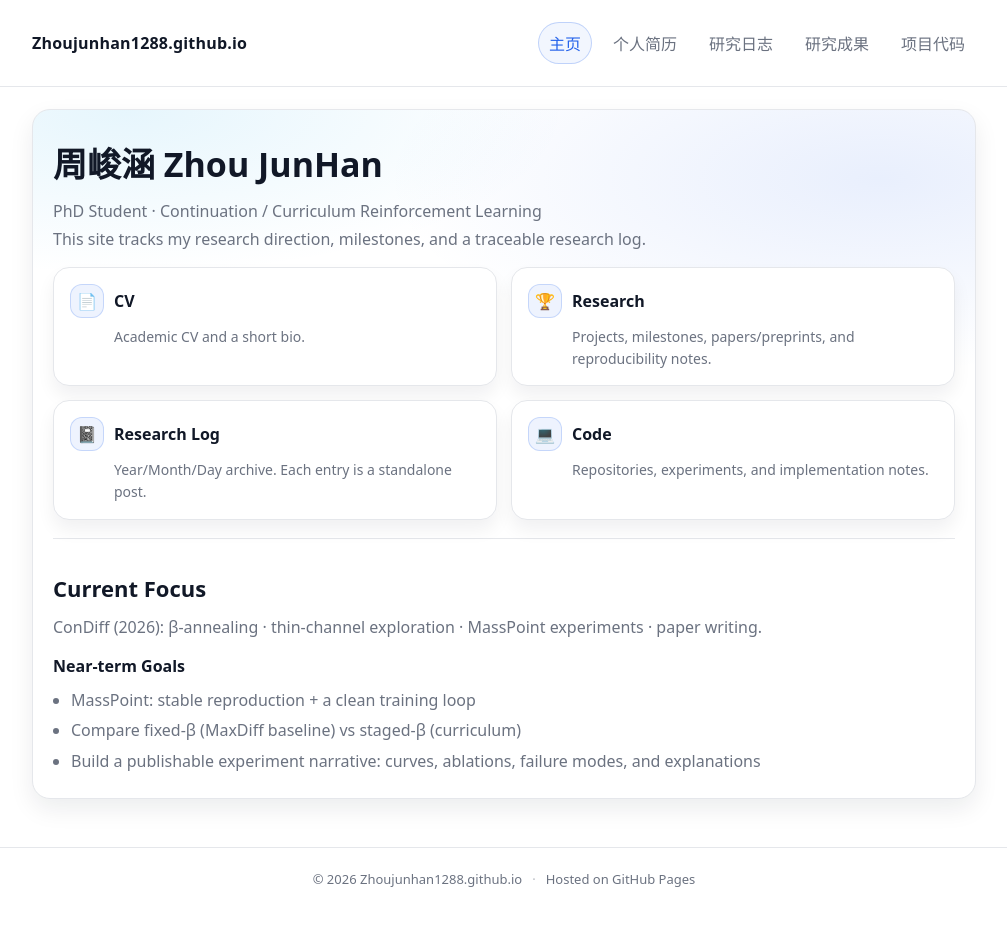
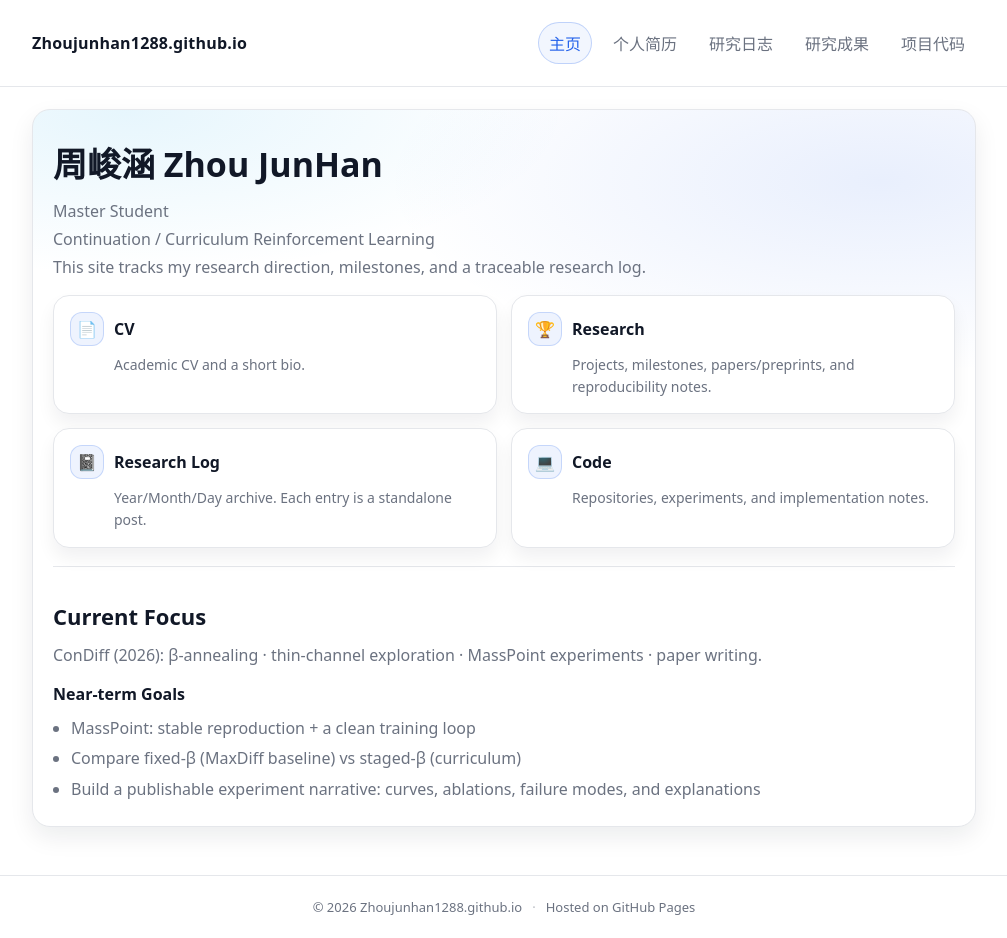
Before and after one commit to Zhoujunhan1288/Zhoujunhan1288.github.io, a Jekyll site: the page built from index.md, in a window 1280 px wide and 938 px high. Shown: the whole window, without its empty margins (136-1143 px from the left). Built offline with Jekyll 4.4.1, drawn with Linux system fonts in a browser that asks for light colours.

Commit message:
Update index.md

```diff
--- a/index.md
+++ b/index.md
@@ -6,7 +6,8 @@ title: Home
 <div class="hero">
   <h1>周峻涵 Zhou JunHan</h1>
   <p>
-    PhD Student · Continuation / Curriculum Reinforcement Learning<br/>
+    Master Student<br/>
+    Continuation / Curriculum Reinforcement Learning<br/>
     This site tracks my research direction, milestones, and a traceable research log.
   </p>
 
```
